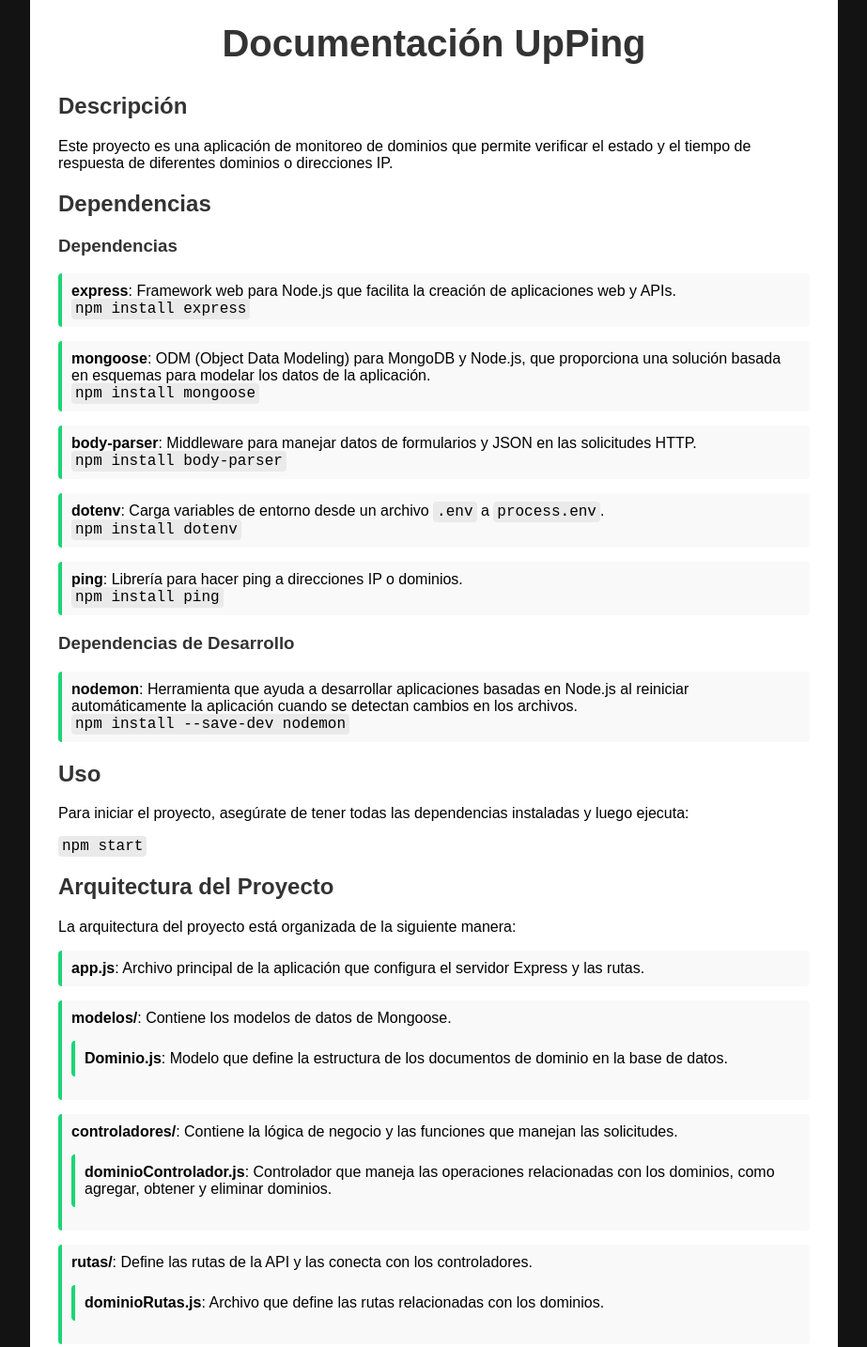
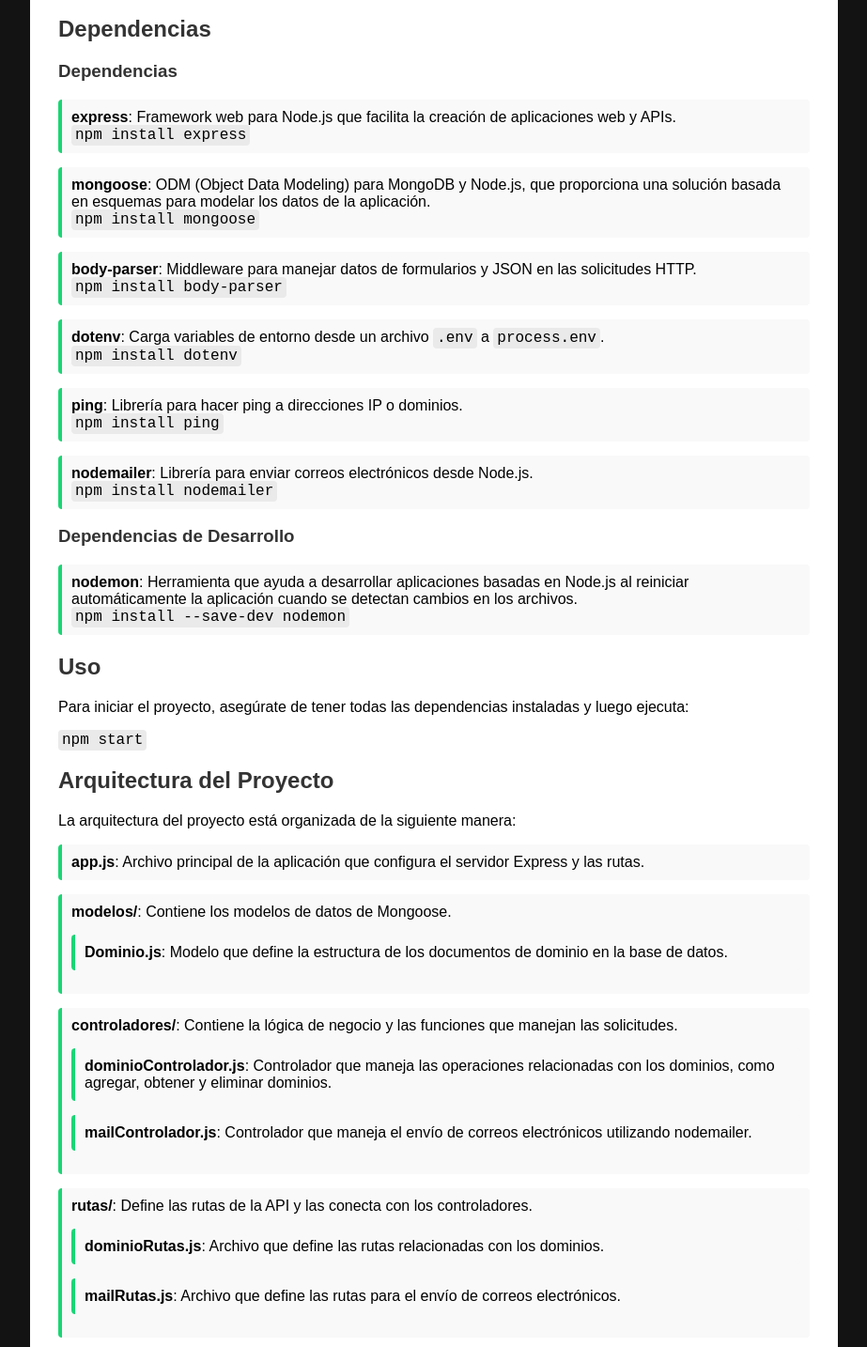
Before and after one commit to jurecore/UpPing, a website: page doc.html in a window 1280 px wide. Shown: the part 143-1577 px from the top of the page at 94% size, without its empty margins (178-1101 px from the left). Drawn offline with Linux system fonts and the light colour scheme.

Commit message:
se agrega documentacion con nuevas librerias y arquitectura del proyecto

```diff
--- a/doc.html
+++ b/doc.html
@@ -74,10 +74,6 @@
 
 <div class="container">
     <img src="public/img/color.png">
-    <h1>Documentación UpPing</h1>
-    <h2>Descripción</h2>
-    <p>Este proyecto es una aplicación de monitoreo de dominios que permite verificar el estado y el tiempo de respuesta de diferentes dominios o direcciones IP.</p>
-
     <h2>Dependencias</h2>
 <h3>Dependencias</h3>
 <ul>
@@ -100,6 +96,10 @@
     <li>
         <strong>ping</strong>: Librería para hacer ping a direcciones IP o dominios.
         <br><code>npm install ping</code>
+    </li>
+    <li>
+        <strong>nodemailer</strong>: Librería para enviar correos electrónicos desde Node.js.
+        <br><code>npm install nodemailer</code>
     </li>
 </ul>
 
@@ -131,12 +131,14 @@
             <strong>controladores/</strong>: Contiene la lógica de negocio y las funciones que manejan las solicitudes.
             <ul>
                 <li><strong>dominioControlador.js</strong>: Controlador que maneja las operaciones relacionadas con los dominios, como agregar, obtener y eliminar dominios.</li>
+                <li><strong>mailControlador.js</strong>: Controlador que maneja el envío de correos electrónicos utilizando nodemailer.</li>
             </ul>
         </li>
         <li>
             <strong>rutas/</strong>: Define las rutas de la API y las conecta con los controladores.
             <ul>
                 <li><strong>dominioRutas.js</strong>: Archivo que define las rutas relacionadas con los dominios.</li>
+                <li><strong>mailRutas.js</strong>: Archivo que define las rutas para el envío de correos electrónicos.</li>
             </ul>
         </li>
         <li>
```
Lines whose indentation alone changed are shown as unchanged.
